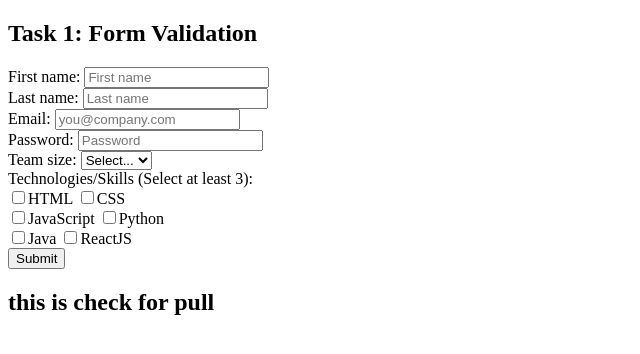
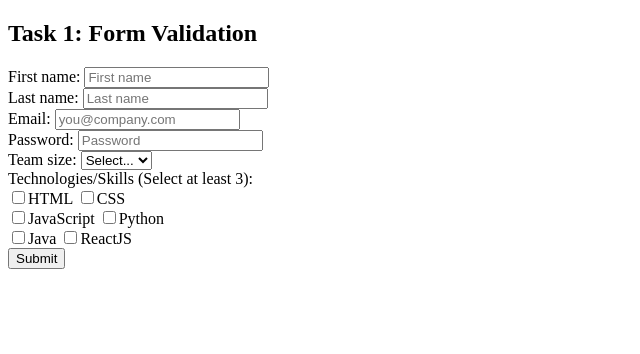
Before and after one commit to giomagla/Project-Scripting, a plain HTML site: page index.html in a window 1280 px wide. Shown: the whole page, without its empty margins (0-640 px from the left). Drawn offline with Linux system fonts and the light colour scheme.

Commit message:
Changed code back to normal pull is tested

```diff
--- a/index.html
+++ b/index.html
@@ -50,8 +50,6 @@
         <input type="submit">
     </form>
 </div>
-    <h2>this is check for pull</h2>
-
 </body>
 
 </html>
```
